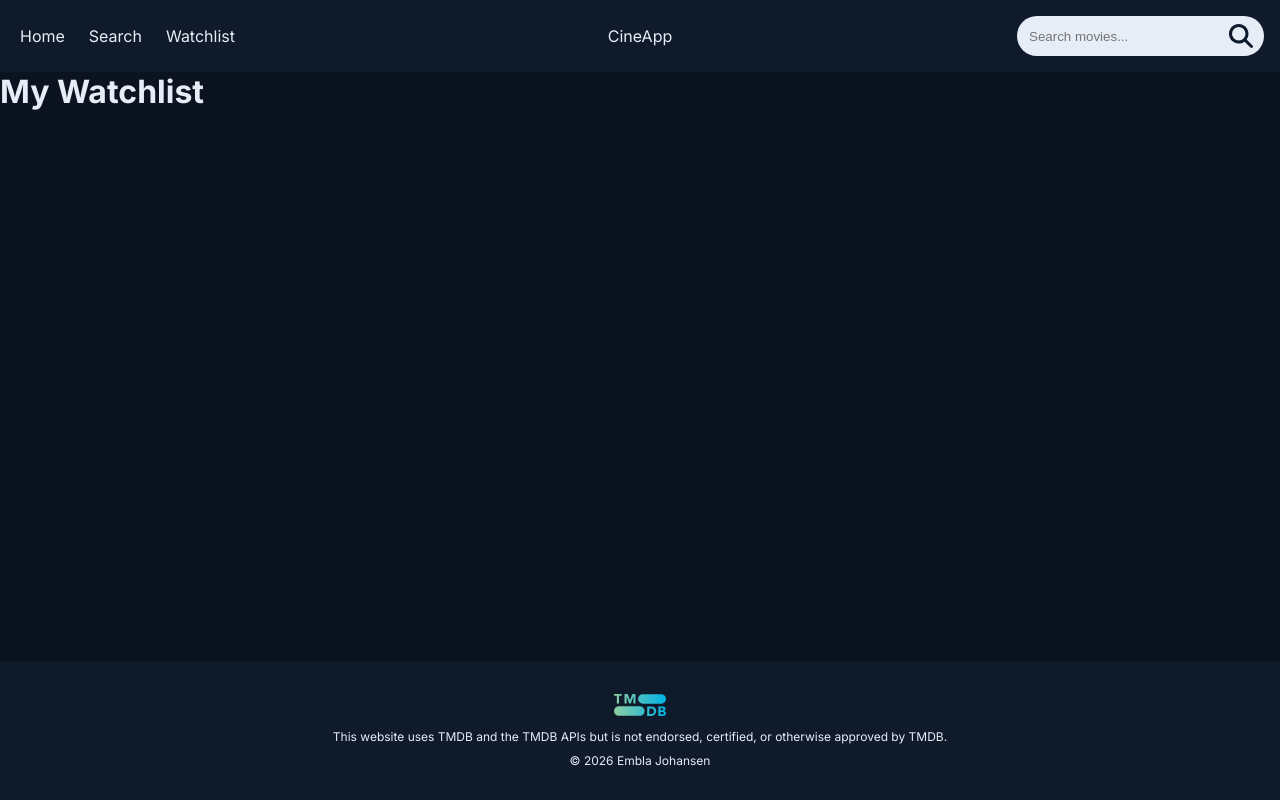
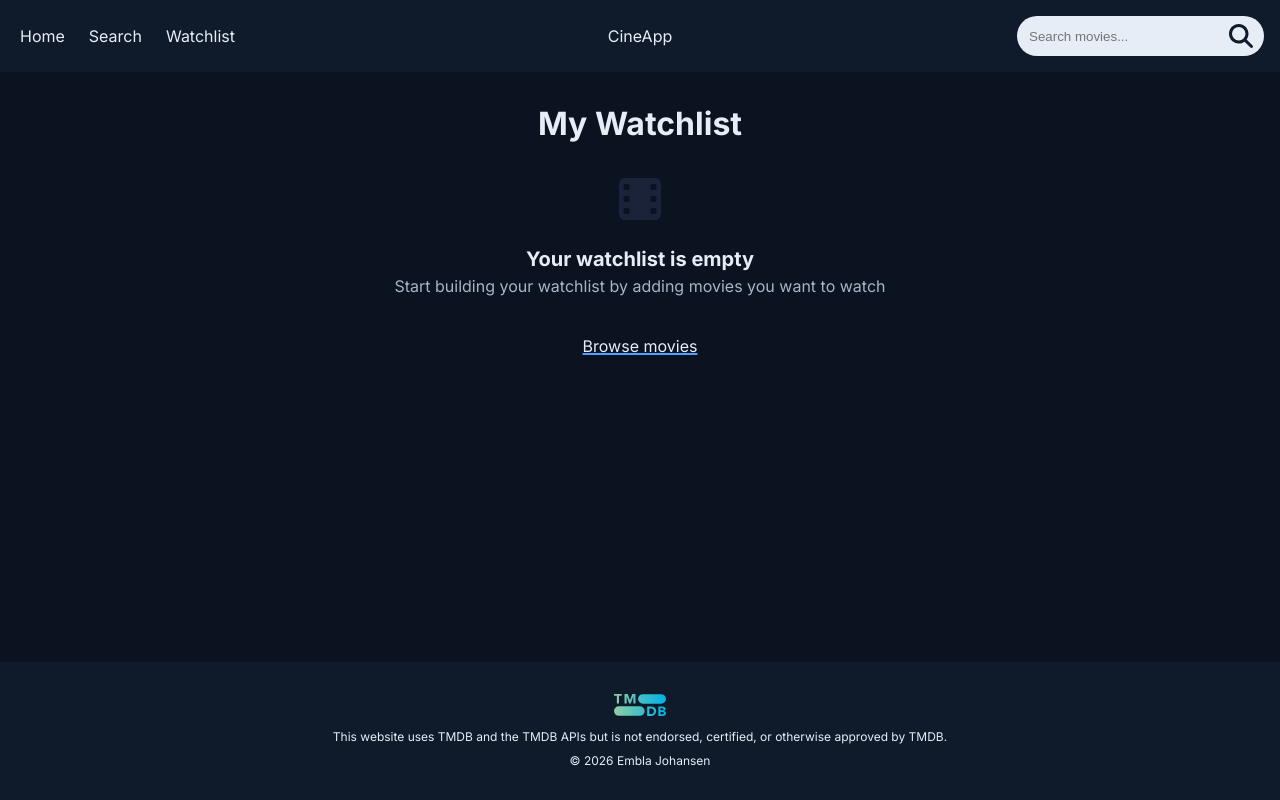
Before and after one commit to Embtj/movie-app, a React (Vite) app: page /watchlist in a window 1280 px wide. Built offline with nearby package versions, Linux system fonts and the light colour scheme.

Commit message:
Add empty watchlist state

```diff
--- a/src/index.css
+++ b/src/index.css
@@ -182,6 +182,11 @@ nav ul {
   flex-direction: column;
 }
 
+.movie-card:hover {
+  transform: scale(1.05);
+  box-shadow: 0 4px 8px rgba(0, 0, 0, 0.2);
+}
+
 .movie-card svg {
   font-size: 2rem;
 }
@@ -333,6 +338,43 @@ linear-gradient(
 );
 mask-composite: intersect;
 -webkit-mask-composite: source-in;
+}
+
+/* Watchlist */
+
+.watchlist-heading {
+  text-align: center;
+  margin: 1em;
+}
+
+.watchlist-empty {
+  text-align: center;
+  margin: 2em 1em;
+}
+
+.film-icon {
+  font-size: 3rem;
+  color: #1A233A;
+  margin-bottom: 0.5em;
+}
+
+.watchlist-empty-heading {
+  font-size: 1.25rem;
+  margin-bottom: 0.25em;
+}
+
+.watchlist-empty-text {
+  color: var(--text-secondary);
+  margin-bottom: 2.5em;
+}
+
+.browse-movies-link {
+  text-decoration: underline 2px #4DA3FF;
+  padding: 44px;
+}
+
+.browse-movies-link:hover {
+  text-decoration: underline 4px #4DA3FF;
 }
 
 
--- a/src/pages/Watchlist.jsx
+++ b/src/pages/Watchlist.jsx
@@ -1,15 +1,28 @@
 import { useContext } from 'react'
+import { Link } from "react-router"
 import MovieGrid from "../components/MovieGrid"
 import { WatchlistContext } from '../components/WatchlistProvider'
+import { FontAwesomeIcon } from "@fortawesome/react-fontawesome"
+import { faFilm } from "@fortawesome/free-solid-svg-icons"
 
 export default function Watchlist() {
 
   const { watchlist, removeFromWatchlist } = useContext(WatchlistContext)
 
+
   return (
     <div>
-      <h1>My Watchlist</h1>
-      <MovieGrid movies={watchlist} />
+      <h1 className="watchlist-heading">My Watchlist</h1>
+      {watchlist.length === 0 ? (
+        <div className="watchlist-empty">
+          <FontAwesomeIcon icon={faFilm} className="film-icon" />
+          <h2 className="watchlist-empty-heading">Your watchlist is empty</h2>
+          <p className="watchlist-empty-text">Start building your watchlist by adding movies you want to watch</p>
+          <Link to="/" className="browse-movies-link">Browse movies</Link>
+        </div>
+      ) : (
+        <MovieGrid movies={watchlist} />
+      )}
     </div>
   )
 }
```
